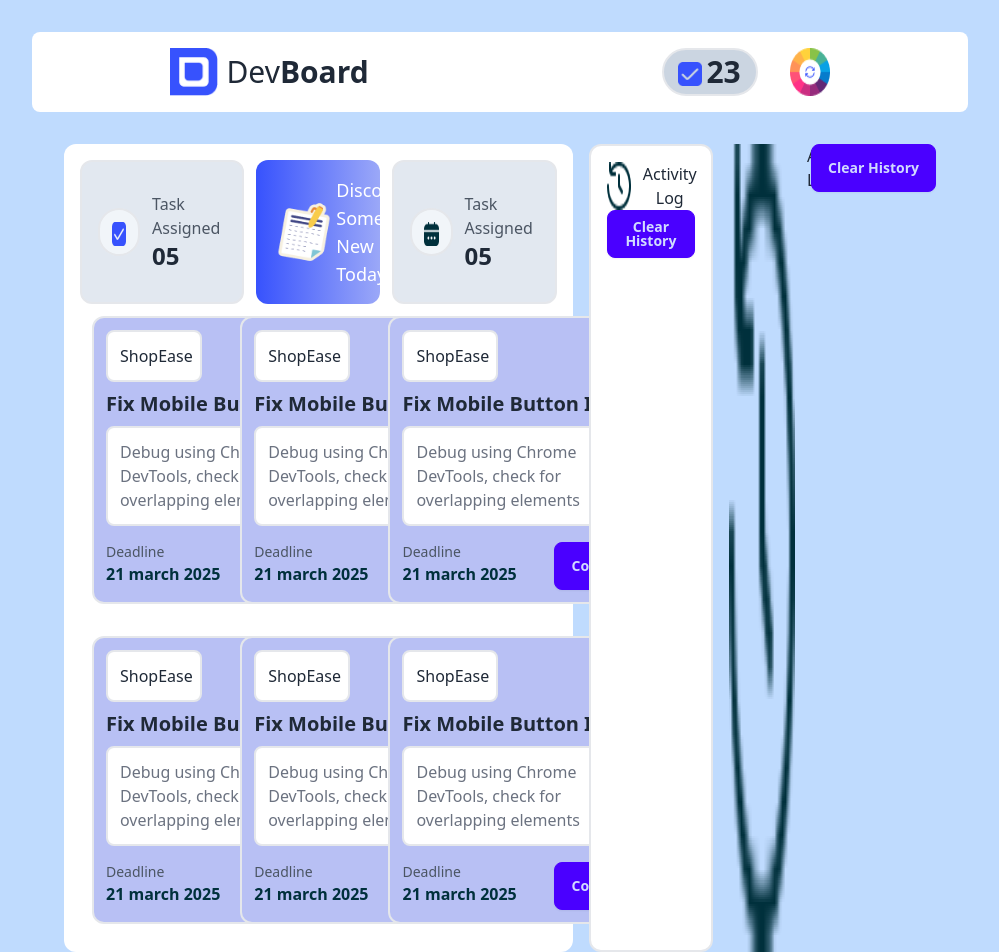
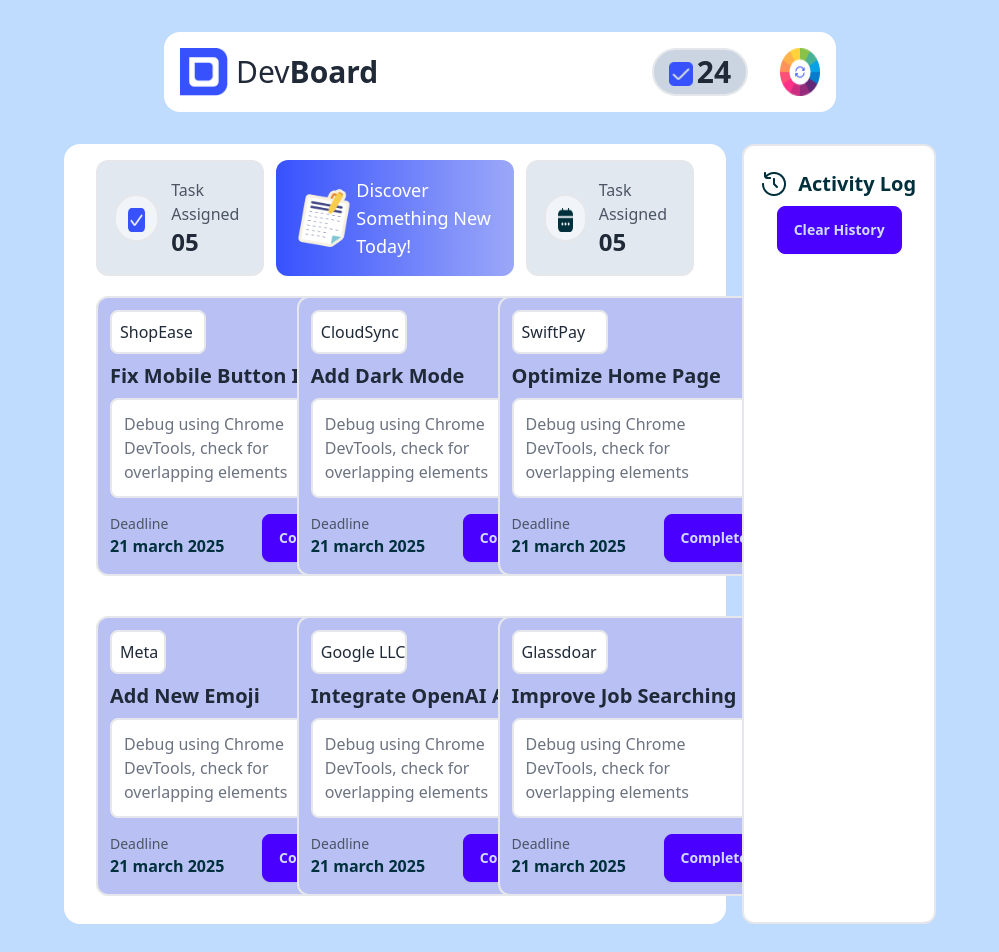
Before and after one commit to Mas-rafe/Dev-board-A5, a plain HTML site: page Html/index.html in a window 1280 px wide. Shown: the top 952 px of the page, without its empty margins (140-1139 px from the left). Drawn offline with nearby package versions, Linux system fonts and the light colour scheme.

Commit message:
completed 2 buttons

```diff
--- a/Html/index.html
+++ b/Html/index.html
@@ -8,40 +8,40 @@
     <script src="https://cdn.tailwindcss.com"></script>
 </head>
 <body class=" min-h-screen p-4 bg-blue-200">
-  <header class=" bg-[#FFFFFF] w-3/4 rounded-lg mt-4 p-4 mx-auto  items-center">
-    <nav class="flex justify-around gap-12 items-center">
-        <div  class="flex items-center gap-2">
+  <header class=" bg-[#FFFFFF]  rounded-2xl mt-4 p-4 mx-72 items-center">
+    <nav class="flex justify-between gap-60 items-center">
+        <div  class=" flex items-center gap-2">
             <img class="w-12" src="/assets/logo.png" alt="">
             <h3 class="text-3xl">Dev<span class="font-bold">Board</span></h3>
         </div>
-      <div class="flex gap-8">
+      <div class="flex  gap-8">
         <div class="bg-slate-300 flex border-2 h-12 w-24 justify-center items-center gap-1 rounded-3xl">
             <img class="w-6 h-6 mt-1" src="/assets/checkbox.png" alt="">
-            <h4 class="text-3xl font-bold">23</h4>
+            <h4 class="text-3xl font-bold"><span id="task-1">24</span></h4>
           </div>
           <img src="/assets/theme-btn.png" alt="">
       </div>
     </nav>
   </header>
   <main class="flex w-9/12 gap-4 p-8 mx-auto">
-<section class="  bg-[#FFFFFF] rounded-xl  p-4 ">
-    <div class="flex gap-3">
-        <div class="flex items-center gap-3 border-2 rounded-xl p-4 bg-slate-200">
-            <div class="border-2 w-12 bg-slate-100 h-12 p-3 rounded-full" >
+<section class="  bg-[#FFFFFF]  rounded-2xl  p-4 ">
+    <div class="flex mx-4 gap-3">
+        <div class="flex w-52 items-center gap-3 border-2 rounded-xl p-4 bg-slate-200">
+            <div class="border-2  bg-slate-100 h-12 p-3 rounded-full" >
                 <img class="w-6 h-6 mb-2" src="/assets/checkbox.png" alt="">
             </div>
             <div>
                 <p class="text-base text-gray-600">Task Assigned</p>
-            <h3 class="text-2xl font-bold">05</h3>
+            <h3  class="text-2xl font-bold"><span id="task-2" >05</span></h3>
             </div>
         </div>
 
-        <div class="flex items-center rounded-xl bg-gradient-to-r from-[#3752FD] to-[#9BA8F8] p-4">
+        <div id="btn-discover" class="flex w-2/4 items-center rounded-xl bg-gradient-to-r from-[#3752FD] to-[#9BA8F8] p-4">
             <img class="w-16 h-16" src="/assets/board.png" alt="">
-            <p class="text-lg text-white">Discover Something New Today!</p>
+            <p class=" text-lg text-white">Discover Something New Today!</p>
         </div>
 
-        <div class=" flex items-center gap-3 border-2 rounded-xl p-4 bg-slate-200">
+        <div class=" flex w-52 items-center gap-3 border-2 rounded-xl p-4 bg-slate-200">
             <div class="border-2 w-12 bg-slate-100 h-12 p-3 rounded-full" >
                 <img class="w-6 h-6 mb-2" src="/assets/calender.png" alt="">
             </div>
@@ -50,11 +50,10 @@
             <h3 class="text-2xl font-bold">05</h3>
             </div>
         </div>
-
     </div>
-      <div class="grid grid-cols-3 p-3 mr-10 gap-8">
-            <div class=" border-2 rounded-xl  mx-auto p-3 bg-[#B8C0F4]  ">
-                <div class=" border-2  bg-white w-24 rounded-lg  p-3 ">
+  <div class="grid grid-cols-3 p-3 mr-10 gap-10 mt-2 mx-1">
+            <div id="card" class=" border-2 rounded-xl  mx-auto p-3 bg-[#B8C0F4]  ">
+                <div class=" border-2  bg-white w-24 rounded-lg  p-2 ">
                 <h3 class="text-base">ShopEase</h3>
                 </div>
                <h2 class="w-64 text-xl my-2 font-bold">Fix Mobile Button Issue</h2>
@@ -66,15 +65,15 @@
                     <h5 class="text-sm text-gray-600">Deadline</h5>
                     <h3 class="text-base font-bold text-[#00303C] w-32">21 march 2025</h3>
                 </div>
-                <button class="btn btn-primary  ">Completed</button>
+                <button id="btn-1" class="btn btn-primary  ">Completed</button>
                </div>
           </div>
 
           <div class=" border-2 rounded-xl  mx-auto p-3 bg-[#B8C0F4]   ">
-            <div class=" border-2  bg-white w-24 rounded-lg  p-3 ">
-            <h3 class="text-base">ShopEase</h3>
+            <div class=" border-2  bg-white w-24 rounded-lg  p-2 ">
+            <h3 class="text-base">CloudSync</h3>
             </div>
-           <h2 class="w-64 text-xl my-2 font-bold">Fix Mobile Button Issue</h2>
+           <h2 class="w-64 text-xl my-2 font-bold">Add Dark Mode</h2>
            <div class="p-3 border-2 bg-white w-64 text-gray-500 rounded-lg">
            <p class="text-base">Debug using Chrome DevTools, check for overlapping elements</p>
         </div>
@@ -83,15 +82,15 @@
                 <h5 class="text-sm text-gray-600">Deadline</h5>
                 <h3 class="text-base font-bold text-[#00303C] w-32">21 march 2025</h3>
             </div>
-            <button class="btn btn-primary  ">Completed</button>
+            <button id="btn-2" class="btn btn-primary  ">Completed</button>
            </div>
       </div>
 
       <div class=" border-2 rounded-xl  mx-auto p-3 bg-[#B8C0F4]   ">
-        <div class=" border-2  bg-white w-24 rounded-lg  p-3 ">
-        <h3 class="text-base">ShopEase</h3>
+        <div class=" border-2  bg-white w-24 rounded-lg  p-2 ">
+        <h3 class="text-base">SwiftPay</h3>
         </div>
-       <h2 class="w-64 text-xl my-2 font-bold">Fix Mobile Button Issue</h2>
+       <h2 class="w-64 text-xl my-2 font-bold">Optimize Home Page</h2>
        <div class="p-3 border-2 bg-white w-64 text-gray-500 rounded-lg">
        <p class="text-base">Debug using Chrome DevTools, check for overlapping elements</p>
     </div>
@@ -105,10 +104,10 @@
   </div>
 
   <div class=" border-2 rounded-xl  mx-auto p-3 bg-[#B8C0F4]   ">
-    <div class=" border-2  bg-white w-24 rounded-lg  p-3 ">
-    <h3 class="text-base">ShopEase</h3>
+    <div class=" border-2  bg-white w-14 rounded-lg  p-2 ">
+    <h3 class="text-base">Meta</h3>
     </div>
-   <h2 class="w-64 text-xl my-2 font-bold">Fix Mobile Button Issue</h2>
+   <h2 class="w-64 text-xl my-2 font-bold">Add New Emoji </h2>
    <div class="p-3 border-2 bg-white w-64 text-gray-500 rounded-lg">
    <p class="text-base">Debug using Chrome DevTools, check for overlapping elements</p>
 </div>
@@ -122,10 +121,10 @@
 </div>
 
 <div class=" border-2 rounded-xl  mx-auto p-3 bg-[#B8C0F4]  ">
-    <div class=" border-2  bg-white w-24 rounded-lg  p-3 ">
-    <h3 class="text-base">ShopEase</h3>
+    <div class=" border-2 bg-white w-24 rounded-lg  p-2 ">
+    <h3 class="text-base w-60 ">Google LLC</h3>
     </div>
-   <h2 class="w-64 text-xl my-2 font-bold">Fix Mobile Button Issue</h2>
+   <h2 class="w-64 text-xl my-2 font-bold">Integrate OpenAI API</h2>
    <div class="p-3 border-2 bg-white w-64 text-gray-500 rounded-lg">
    <p class="text-base">Debug using Chrome DevTools, check for overlapping elements</p>
 </div>
@@ -139,10 +138,10 @@
 </div>
 
 <div class=" border-2 rounded-xl  mx-auto p-3 bg-[#B8C0F4]   ">
-    <div class=" border-2  bg-white w-24 rounded-lg  p-3 ">
-    <h3 class="text-base">ShopEase</h3>
+    <div class=" border-2  bg-white w-24 rounded-lg  p-2 ">
+    <h3 class="text-base">Glassdoar</h3>
     </div>
-   <h2 class="w-64 text-xl my-2 font-bold">Fix Mobile Button Issue</h2>
+   <h2 class="w-64 text-xl my-2 font-bold">Improve Job Searching</h2>
    <div class="p-3 border-2 bg-white w-64 text-gray-500 rounded-lg">
    <p class="text-base">Debug using Chrome DevTools, check for overlapping elements</p>
 </div>
@@ -157,18 +156,17 @@
  </div>
  </section>
 <section class="border-2 w-1/3 bg-[#FFFFFF] rounded-xl p-4 items-center text-center justify-centers">
-    <div class="flex gap-3">
+    <div class="flex mt-2 items-center justify-center gap-3">
         <img src="/assets/activity.png" alt="">
-        <h4>Activity Log</h4>
+        <h4 class="text-xl font-bold text-[#00303C]">Activity Log</h4>
     </div>
-    <button class="btn btn-primary">Clear History</button>
+    <button class="btn btn-primary mt-2">Clear History</button>
 </section>
 
-    <div class="flex gap-3">
-        <img src="/assets/activity.png" alt="">
-        <h4>Activity Log</h4>
-    </div>
-    <button class="btn btn-primary">Clear History</button>
+
 </main>
+
+<script src="javaScript/column1.js"></script>
+<script src="javaScript/parse.js"></script>
 </body>
 </html>
--- /dev/null
+++ b/Html/javaScript/column1.js
@@ -0,0 +1,26 @@
+document.getElementById("btn-discover").addEventListener('click',function(event){
+    event.preventDefault;
+    console.log("done")
+    window.location.href = "./page2.html"
+})
+
+document.getElementById("btn-1").addEventListener('click',function(event){
+    event.preventDefault()
+    alert("Board updated successfuly")
+    const newTask = getInnerTextById("task-1");
+    const newSum = newTask + 1;
+    const task = getInnerTextById("task-2");
+    const sum = task - 1;
+    document.getElementById("task-1").innerText = newSum;
+    document.getElementById("task-2").innerText = sum;
+})
+document.getElementById("btn-2").addEventListener('click',function(event){
+    event.preventDefault()
+    alert("Board updated successfuly")
+    const newTask = getInnerTextById("task-1");
+    const newSum = newTask + 1;
+    const task = getInnerTextById("task-2");
+    const sum = task - 1;
+    document.getElementById("task-1").innerText = newSum;
+    document.getElementById("task-2").innerText = sum;
+})
--- /dev/null
+++ b/Html/javaScript/parse.js
@@ -0,0 +1,5 @@
+function getInnerTextById(id){
+    const value = document.getElementById(id).innerText;
+    const convertedValue = parseFloat(value);
+    return convertedValue;
+}
--- /dev/null
+++ b/javaScript/parse.js
@@ -0,0 +1,5 @@
+function getInnerTextById(id){
+    const value = document.getElementById(id).innerText;
+    const convertedValue = parseInt(value);
+    return convertedValue;
+}
```
Also changed, not shown: javaScript/column1.js (added, +15 -0 lines), Html/page2.html (added).
